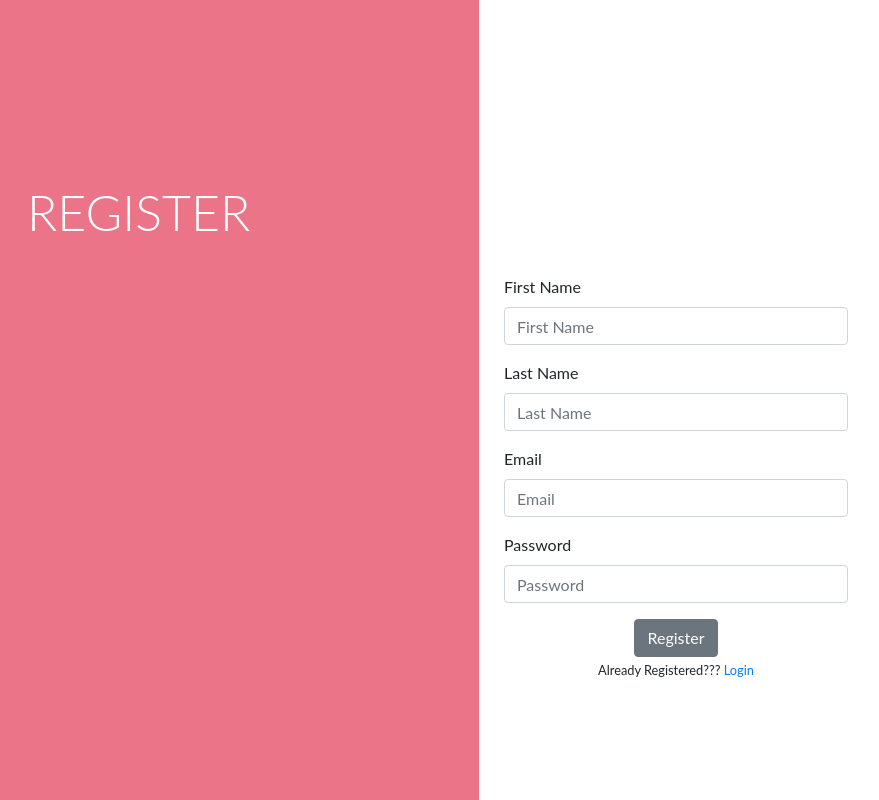
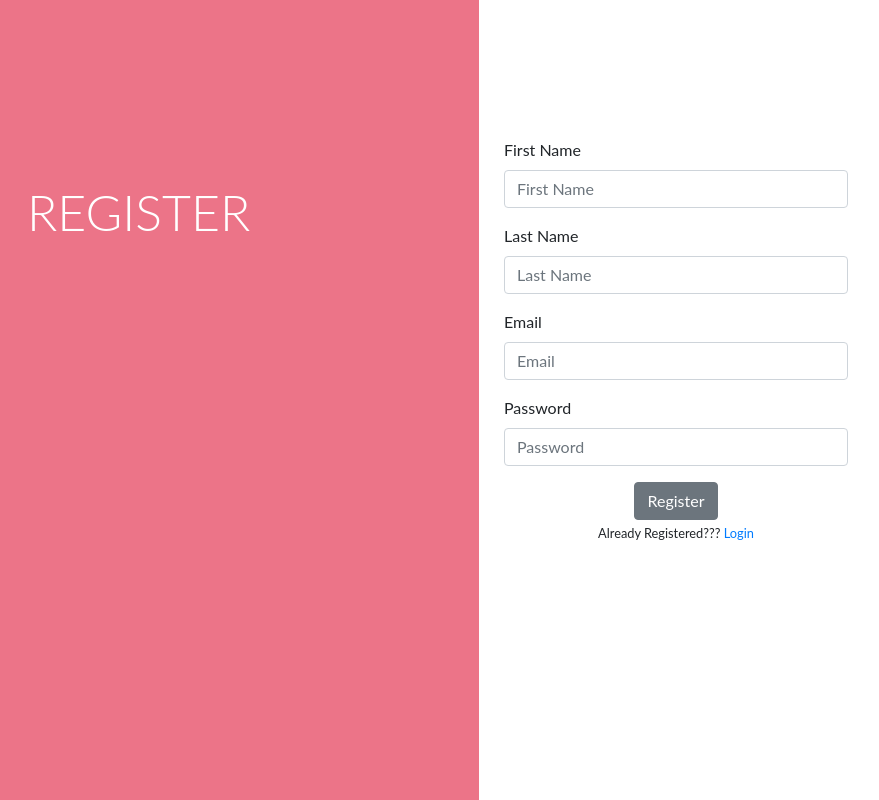
Before and after one commit to divazee/kpi-tracker, a React (Create React App) app: page /register-user in a window 1280 px wide. Shown: the whole page, without its empty margins (33-912 px from the left). Built offline with nearby package versions, Linux system fonts and the light colour scheme.

Commit message:
done for now

```diff
--- a/src/auth/RegisterUser.js
+++ b/src/auth/RegisterUser.js
@@ -13,8 +13,7 @@ class RegisterUser extends React.Component {
       firstname: "",
       lastname: "",
       email: "",
-      password: "",
-      feedback: ""
+      password: ""
     };
   }
 
@@ -71,7 +70,7 @@ class RegisterUser extends React.Component {
         </div>
         <div className="main">
           <div className="col-md-6 col-sm-12">
-            <div className="login-form">
+            <div className="register-form">
               {/* <form onSubmit={this.handleSubmit}> */}
               <form>
                 <div className="form-group">
--- a/src/components/KPIForm.js
+++ b/src/components/KPIForm.js
@@ -216,7 +216,7 @@ class KPIForm extends Component {
                   </div>
                   <div className="">
                     <label
-                    //   htmlFor="comment"
+                      //   htmlFor="comment"
                       className="col-form-label m-0 p-0 bold-label"
                     >
                       Comment
@@ -224,7 +224,7 @@ class KPIForm extends Component {
                     </label>
                     <textarea
                       className="form-control"
-                    //   id="comment"
+                      //   id="comment"
                       name="comment"
                       value={comment}
                       onChange={this.handleChange}
--- a/src/components/MyTable.js
+++ b/src/components/MyTable.js
@@ -84,6 +84,12 @@ class MyTable extends Component {
     });
   }
 
+//   handleDate = e => {
+//     const { name, value } = e.target;
+//     this.setState({ [name]: value });
+//     //   console.log("reeobject", date)
+//   };
+
   renderTableData() {
     return this.state.kpis.map((kpi, i) => {
       const { task, start_date, supposed_end_date, end_date, status } = kpi;
@@ -119,9 +125,14 @@ class MyTable extends Component {
             </a>
             <DeleteKPI kpi={this.state.oneKPI} />
           </td>
-          <td>
-            <input type="date" name="end_date" defaultValue={end_date} />
-          </td>
+          {/* <td>
+            <input
+              type="date"
+              name="end_date"
+              value={end_date}
+              onChange={this.handleDate}
+            />
+          </td> */}
         </tr>
       );
     });
@@ -149,7 +160,7 @@ class MyTable extends Component {
               <th>Due Date</th>
               <th>Status</th>
               <th>Action</th>
-              <th>End Date</th>
+              {/* <th>End Date</th> */}
             </tr>
           </thead>
           <tbody>
--- a/src/components/UpdateKPI.js
+++ b/src/components/UpdateKPI.js
@@ -240,7 +240,11 @@ class UpdateKPI extends Component {
                     className="col-form-label m-0 p-0 bold-label"
                   >
                     Comment
-                    <small className=""> (optional)</small>:
+                    <small className="">
+                      {" "}
+                      (include progress report and end date)
+                    </small>
+                    :
                   </label>
                   <textarea
                     className="form-control"
--- a/src/stylesheets/login.css
+++ b/src/stylesheets/login.css
@@ -48,11 +48,11 @@ body {
   }
 
   .login-form {
-    margin-top: 80%;
+    margin-top: 70%;
   }
 
   .register-form {
-    margin-top: 20%;
+    margin-top: 40%;
   }
 }
 
```
